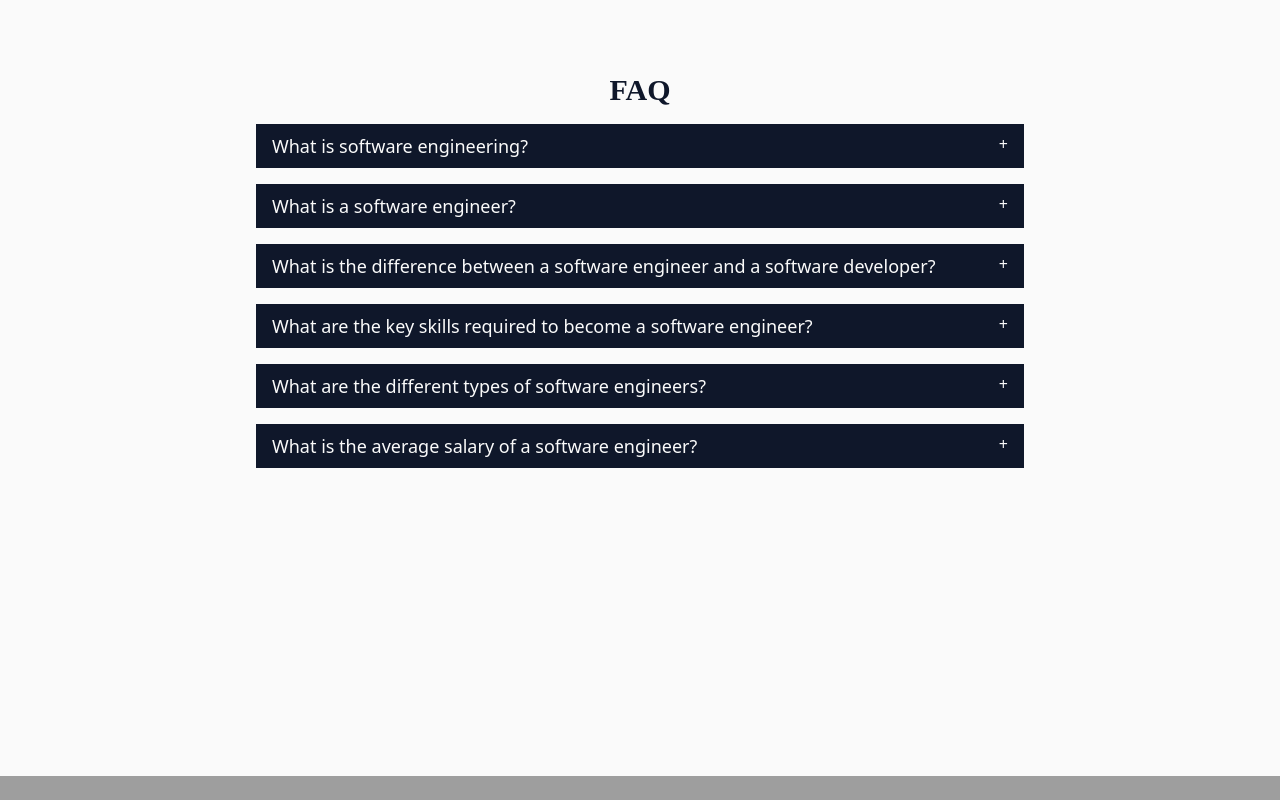
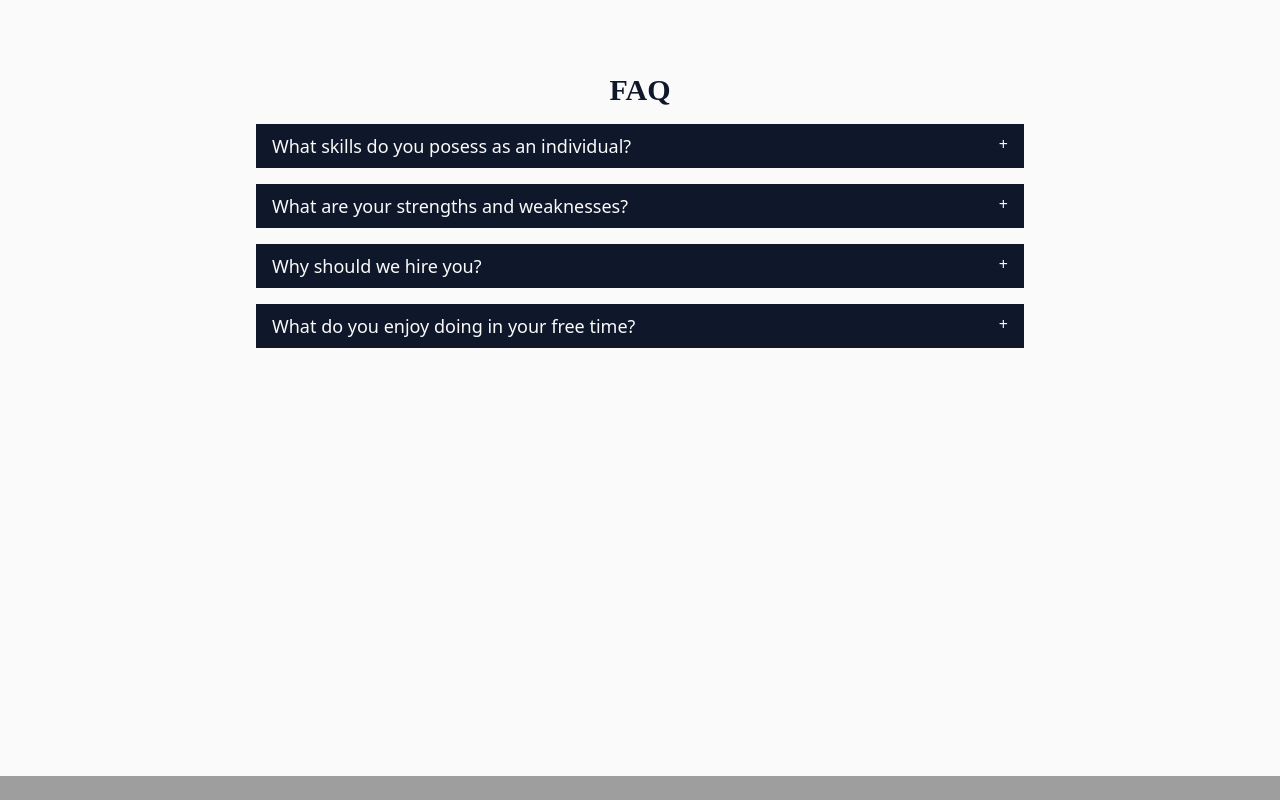
Before and after one commit to Naledi-Dikgale/portfolio-v3, a React (Vite) app: page / in a window 1280 px wide. Shown: the part 2440-3240 px from the top of the page. Built offline with nearby package versions, Linux system fonts and the light colour scheme; no server answers; grey boxes are pictures that could not be loaded; a web font is replaced by a local one.

Commit message:
Update constants

```diff
--- a/src/constants.js
+++ b/src/constants.js
@@ -1,27 +1,19 @@
 const FAQ_DATA = [
   {
-    question: 'What is software engineering?',
-    answer: 'Software engineering is the process of analyzing user needs and designing, constructing, and testing end user applications that will satisfy these needs through the use of software programming languages. It is the application of engineering principles to software development.'
+    question: 'What skills do you posess as an individual?',
+    answer: 'I am a highly motivated individual with a passion for learning and a strong work ethic. I have excellent communication skills and am able to work well in a team environment. I am also proficient in a number of programming languages and have experience with a variety of software tools.'
   },
   {
-    question: 'What is a software engineer?',
-    answer: 'A software engineer is a person who applies the principles of software engineering to the design, development, maintenance, testing, and evaluation of computer software.'
+   question: 'What are your strengths and weaknesses?',
+    answer: 'My strengths include my ability to work well under pressure, my strong problem-solving skills, and my attention to detail. My weaknesses include my tendency to be a perfectionist and my difficulty saying no to requests for help.'
   },
   {
-    question: 'What is the difference between a software engineer and a software developer?',
-    answer: 'The terms "software engineer" and "software developer" are often used interchangeably. However, some people make a distinction between the two roles. A software engineer is typically involved in the design and architecture of a software system, while a software developer is more focused on writing code to implement the design.'
+    question: 'Why should we hire you?',
+    answer: 'You should hire me because I am a hard worker who is dedicated to producing high-quality work. I am also a quick learner who is eager to take on new challenges and expand my skill set. I am confident that I would be a valuable addition to your team.'
   },
   {
-    question: 'What are the key skills required to become a software engineer?',
-    answer: 'Some key skills required to become a software engineer include programming skills, problem-solving skills, analytical skills, communication skills, and teamwork skills. Additionally, software engineers should have a good understanding of software development methodologies, software design patterns, and software testing techniques.'
-  },
-  {
-    question: 'What are the different types of software engineers?',
-    answer: 'There are many different types of software engineers, including front-end engineers, back-end engineers, full-stack engineers, mobile engineers, embedded engineers, and quality assurance engineers. Each type of software engineer specializes in a different area of software development.'
-  },
-  {
-    question: 'What is the average salary of a software engineer?',
-    answer: 'The average salary of a software engineer varies depending on factors such as location, experience, and education. According to the U.S. Bureau of Labor Statistics, the median annual wage for software developers was $110,140 in May 2020.'
+   question: 'What do you enjoy doing in your free time?',
+   answer: 'Road trips are my go-to adventure; there is just something magical about the open road.Constantly seeking new destinations to add to my ever-growing travel bucket list!'
   }
 ];
 
```
